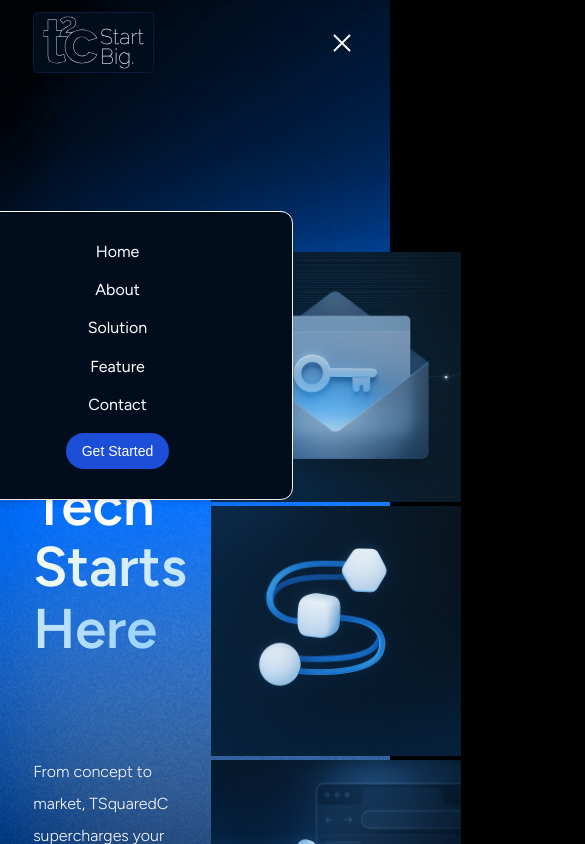
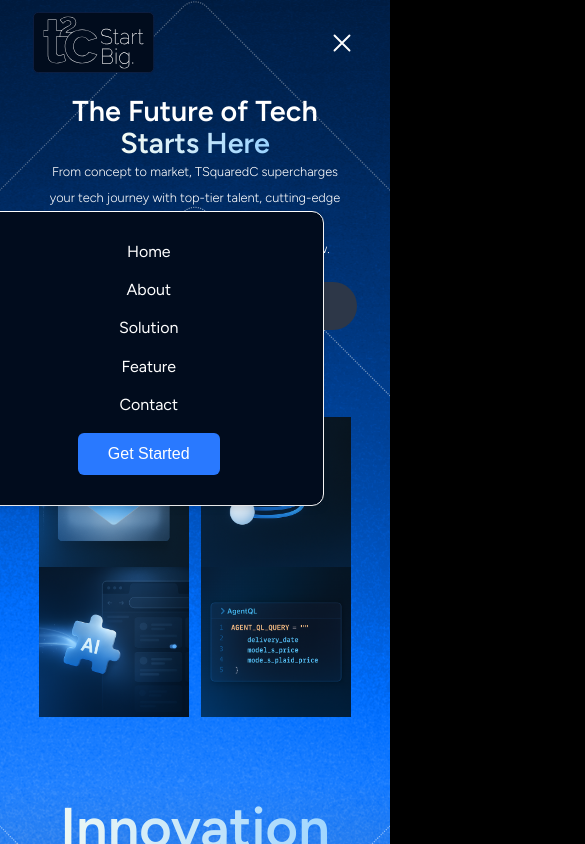
Before and after one commit to naveenkumar13-gif/clone-app, a React (Create React App) app: page / in a window 390 px wide. Shown: the top 844 px of the page, 585 px wide, since content can reach past the window. Built offline with nearby package versions, Linux system fonts and the light colour scheme.

Commit message:
Refactor Hero component layout and styles; enhance mobile responsiveness and adjust image sizes

```diff
--- a/src/components/aboutLayout/index.css
+++ b/src/components/aboutLayout/index.css
@@ -22,11 +22,11 @@
   justify-content: center;
 }
 
-h1 {
+/* h1 {
   margin-bottom: 6rem;
   margin-top: 23vh;
   font-size: 5rem;
-}
+} */
 .layout_section {
   display: grid;
   grid-template-columns: 1.5fr 1fr;
--- a/src/components/action/index.css
+++ b/src/components/action/index.css
@@ -1,4 +1,5 @@
 .action_container {
+  margin-top: 6rem;
   display: grid;
   grid-template-columns: repeat(2, minmax(0, 1fr));
   gap: 2.5rem;
--- a/src/components/feature/index.css
+++ b/src/components/feature/index.css
@@ -1,3 +1,7 @@
+.action {
+  padding-top: 5rem;
+}
+
 .titles {
   font-size: clamp(1.5rem, 4vw, 3.75rem);
 }
--- a/src/components/hero/index.css
+++ b/src/components/hero/index.css
@@ -1,24 +1,31 @@
+* {
+  margin: 0;
+  padding: 0;
+  box-sizing: border-box;
+}
+
 .hero-bg {
   background-image: url("../../assets/images/bg.svg");
   background-repeat: no-repeat;
-  background-position: start, 50%;
+  background-position: center;
   background-size: cover;
   background-color: #000;
   width: 100%;
-  height: 150vh;
+  height: 200vh;
 }
 .hero {
-  padding-top: 6rem;
+  height: calc(100vh - 79px);
   width: 100%;
-  height: 100vh;
   display: grid;
   grid-template-columns: repeat(2, minmax(0, 1fr));
   justify-content: space-between;
   gap: 2rem;
   align-items: center;
+  padding-top: 6rem;
 }
 
 .hero_heading {
+  padding-top: 4rem;
   font-weight: 600;
   line-height: 1.1;
   font-size: 3.5rem;
@@ -71,6 +78,100 @@
   grid-template-columns: 1fr 1fr;
   gap: 1rem;
 }
+.hero_rotate_wrapper {
+  display: flex;
+  flex-wrap: wrap;
+}
 .hero_img {
-  width: 250px;
+  width: 150px;
 }
+@media (max-width: 768px) {
+  .hero-bg {
+    height: auto; /* Adjust height to content */
+  }
+
+  .hero {
+    grid-template-columns: 1fr; /* Single column layout */
+    padding-top: 2rem; /* Reduce top padding */
+    height: auto; /* Adjust height to content */
+    gap: 1rem; /* Reduce gap between elements */
+  }
+
+  .hero_heading {
+    font-size: 2rem; /* Reduce font size */
+    padding-top: 1rem; /* Reduce top padding */
+    text-align: center; /* Center align text */
+  }
+
+  .hero_para {
+    text-align: center; /* Center align text */
+    padding: 0 1rem; /* Add some horizontal padding */
+    font-size: 0.9rem; /* Slightly reduce font size */
+  }
+
+  .btn {
+    margin: 20px auto; /* Center the button */
+    display: block; /* Make button block level */
+    width: 100%; /* Set button width */
+    max-width: 400px; /* Maximum button width */
+  }
+  .company {
+    padding-top: 2rem; /* Reduce top padding */
+    align-items: center; /* Center align items */
+    text-align: center; /* Center align text */
+  }
+
+  .company_logo {
+    display: none;
+  }
+
+  .logos {
+    width: 80px; /* Reduce logo size */
+    height: auto; /* Maintain aspect ratio */
+  }
+
+  .hero_right {
+    grid-template-columns: 1fr; /* Single column layout */
+    margin-top: 2rem; /* Add some top margin */
+    padding: 0 1rem; /* Add horizontal padding */
+  }
+  .hero_left {
+    margin-top: 3rem;
+  }
+
+  .hero_img {
+    width: 100%; /* Make images responsive */
+    max-width: 150px; /* Limit maximum size */
+    margin: 0 auto; /* Center images */
+  }
+
+  /* If you have any specific elements that need to be stacked differently */
+  .hero_rotate_wrapper {
+    justify-content: center; /* Center items */
+  }
+}
+
+@media (max-width: 768px) {
+  .hero {
+    display: flex;
+    flex-direction: column-reverse;
+  }
+
+  /* If you want text content above images on mobile */
+  .hero_left {
+    order: 1;
+  }
+
+  .hero_right {
+    order: 2;
+  }
+}
+@media (max-width: 480px) {
+  .hero_heading {
+    font-size: 1.8rem;
+  }
+
+  .hero_para {
+    font-size: 0.8rem;
+  }
+}
--- a/src/components/hero/index.jsx
+++ b/src/components/hero/index.jsx
@@ -5,21 +5,18 @@
 
 function Hero() {
   return (
-    <div>
     <div className="hero" id="Home">
       <div className="hero_left">
         <h1 className="hero_heading">
           The Future of Tech <span className="gradient">Starts Here</span>
         </h1>
         <p className="hero_para">
-            From concept to market, TSquaredC supercharges your tech journey
-            with top-tier talent, cutting-edge tools, and rapid execution. Let's
-            build groundbreaking solutions that define tomorrow.
+          From concept to market, TSquaredC supercharges your tech journey with
+          top-tier talent, cutting-edge tools, and rapid execution. Let's build
+          groundbreaking solutions that define tomorrow.
         </p>
         <a href="#contact">
-            <button className="btn">
-              Let's Build Something Extraordinary{" "}
-            </button>
+          <button className="btn">Let's Build Something Extraordinary </button>
         </a>
         <div className="company">
           <p>TRUSTED BY THE BEST</p>
@@ -36,15 +33,12 @@
         </div>
       </div>
       <div class="hero_rotate_wrapper">
-          <div class="hero_rotate_container">
         <img src={hero1} alt="hero_img" className="hero_img" />
         <img src={hero2} alt="hero_img" className="hero_img" />
         <img src={hero3} alt="hero_img" className="hero_img" />
         <img src={hero4} alt="hero_img" className="hero_img" />
       </div>
     </div>
-      </div>
-    </div>
   );
 }
 
--- a/src/components/navbar/index.css
+++ b/src/components/navbar/index.css
@@ -2,8 +2,6 @@
   width: 100%;
   z-index: 20;
   position: fixed;
-  top: 0;
-  padding-bottom: 15px;
 }
 .navbar.scrolled {
   background-color: #070e3b;
@@ -83,7 +81,7 @@
   box-shadow: 0px 4px 6px rgba(0, 0, 0, 0.1);
 }
 
-.mobile_btn {
+a .mobile_btn {
   font-size: 14px;
   background-color: #1d4ed8;
   padding: 10px 1rem;
@@ -108,9 +106,15 @@
 @media (max-width: 768px) {
   .mobile_screen {
     display: block;
+    right: 23%;
   }
 }
 
+@media (max-width: 425px) {
+  .mobile_screen {
+    right: 17%;
+  }
+}
 @media (min-width: 1025px) {
   .links {
     display: flex;
--- a/src/components/navbar/index.jsx
+++ b/src/components/navbar/index.jsx
@@ -63,7 +63,7 @@
           )}
         </li>
       </ul>
-
+      <div className="mobile_nav">
         {isopen && (
           <ul className="mobile_screen">
             <li className=" mobile_links">
@@ -82,6 +82,7 @@
           </ul>
         )}
       </div>
+    </div>
   );
 }
 
--- a/src/layout/Layout.jsx
+++ b/src/layout/Layout.jsx
@@ -17,14 +17,14 @@
       <main className="main section ">
         <Hero />
         <Action />
-        <Feature />
+        {/* <Feature /> *
         <About />
         <WhyWe />
         <Bussiness />
         <Testimonials />
-        <Contact />
+        <Contact /> */}
       </main>
-      <Footer />
+      {/* <Footer /> */}
     </div>
   );
 }
```
Lines whose indentation alone changed are shown as unchanged.
